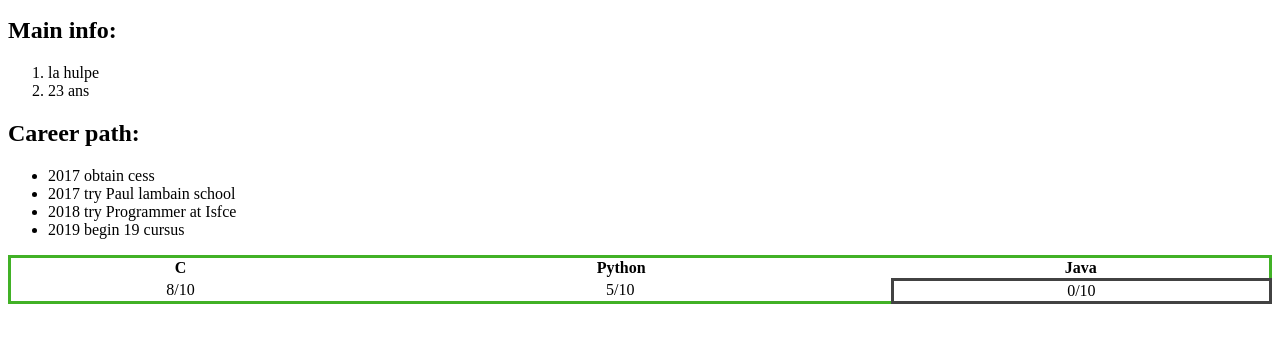
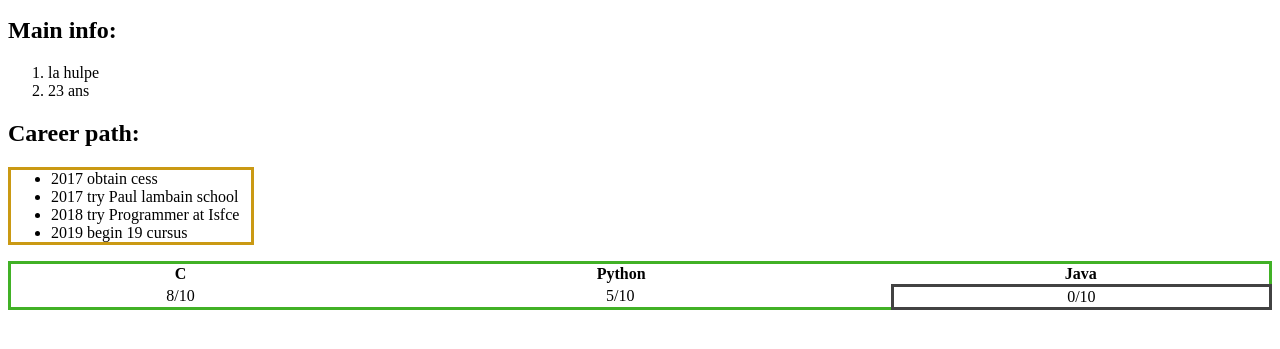
Before and after one commit to Badrien19/Python_django_pool, a plain HTML site: page ex01/cv.html in a window 1280 px wide. Shown: the part 119-468 px from the top of the page. Drawn offline with Linux system fonts and the light colour scheme.

Commit message:
little modif

```diff
--- a/ex01/cv.html
+++ b/ex01/cv.html
@@ -11,6 +11,12 @@
 				border-color: #41b126;
 				border-collapse: collapse;
 			}
+            .career {
+                width: 200px;
+				border-style: solid;
+				border-color: #ca9913;
+				border-collapse: collapse;
+            }
             ul ol {
 				text-align: center;
 			}
@@ -33,7 +39,7 @@
         </p>
         <p>
             <h2> Career path: </h2>
-            <ul>
+            <ul class ='career'>
                 <li>2017 obtain cess </li>
                 <li>2017 try Paul lambain school </li>
                 <li>2018 try Programmer at Isfce </li>
```
